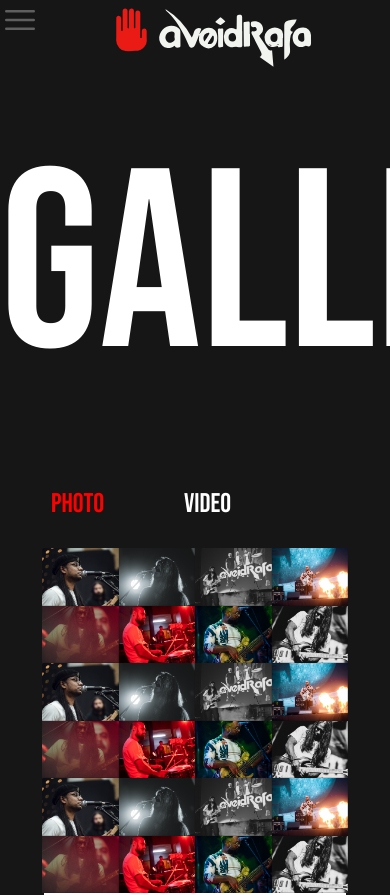
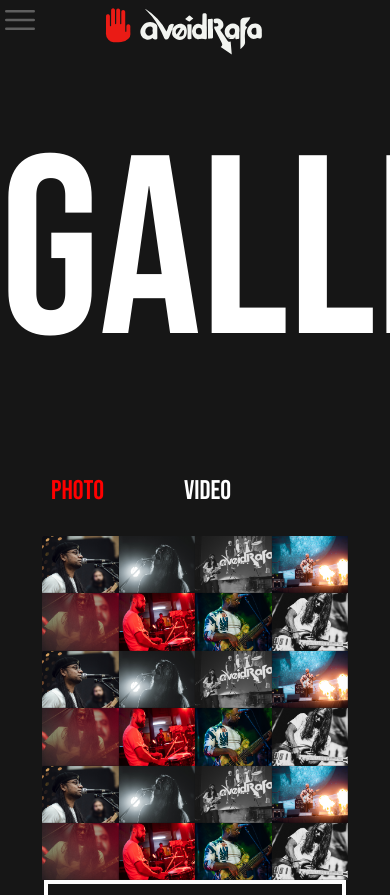
Before and after one commit to AshrafulIslam2/avoidrafa, a Next.js app: page /gallery in a window 390 px wide. Shown: the top 895 px of the page. Built offline with nearby package versions, Linux system fonts and the light colour scheme.

Commit message:
navbar logo fixed

```diff
--- a/Components/shared/Navigation.jsx
+++ b/Components/shared/Navigation.jsx
@@ -153,9 +153,9 @@ const Navigation = () => {
         <Image
           src="/Group_73.svg"
           alt="Logo"
-          width={200}
-          height={200}
-          className="inline-block sm:hidden bg-[#161616] my-2"
+          width={160}
+          height={160}
+          className="inline-block sm:hidden bg-[#161616] my-2 -ml-[60px]"
         />
       </div>
     </div>
```
